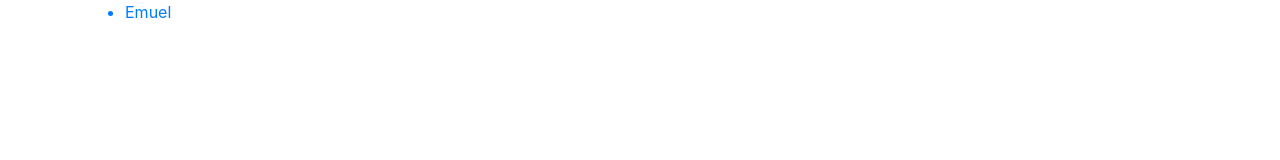
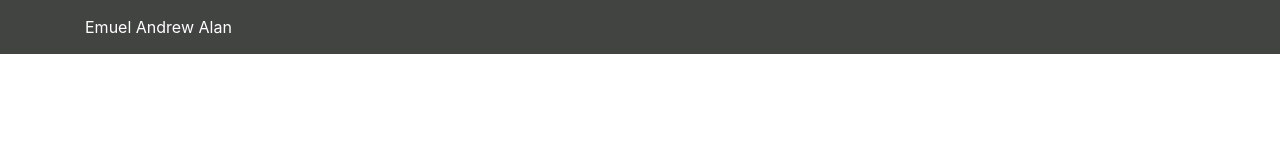
Before and after one commit to Darthmaul/NMIX-Independent, a plain HTML site: page index.html in a window 1280 px wide. Drawn offline with nearby package versions, Linux system fonts and the light colour scheme.

Commit message:
Setting up the skeleton

```diff
--- a/index.html
+++ b/index.html
@@ -7,15 +7,20 @@
 
     <!-- Bootstrap CSS -->
     <link rel="stylesheet" href="https://stackpath.bootstrapcdn.com/bootstrap/4.1.0/css/bootstrap.min.css" integrity="sha384-9gVQ4dYFwwWSjIDZnLEWnxCjeSWFphJiwGPXr1jddIhOegiu1FwO5qRGvFXOdJZ4" crossorigin="anonymous">
-
+    <link rel="stylesheet" href="style.css" />
     <title>NMIX Independent</title>
   </head>
   <body>
-    <div class="container">
-        <ul class="names">
-            <a href="#emuel"><li>Emuel</li></a>
-        </ul>
+    <div class="first-section">
+        <div class="container">
+            <ul class="list-inline">
+                <a href="#emuel"><li class="list-inline-item">Emuel</li></a>
+                <a href="#andrew"><li class="list-inline-item">Andrew</li></a>
+                <a href="#alan"><li class="list-inline-item">Alan</li></a>
+            </ul>
+        </div>
     </div>
+
 
     <!-- Optional JavaScript -->
     <!-- jQuery first, then Popper.js, then Bootstrap JS -->
--- a/style.css
+++ b/style.css
@@ -3,3 +3,14 @@
 /* place any css code for
 /* this project             */
 /*****************************/
+.first-section {
+    background: rgb(66, 68, 66);
+    padding: 15px 0 ;
+}
+.first-section a {
+    color: #FFF;
+}
+
+.list-inline {
+    margin-bottom: 0;
+}
```
